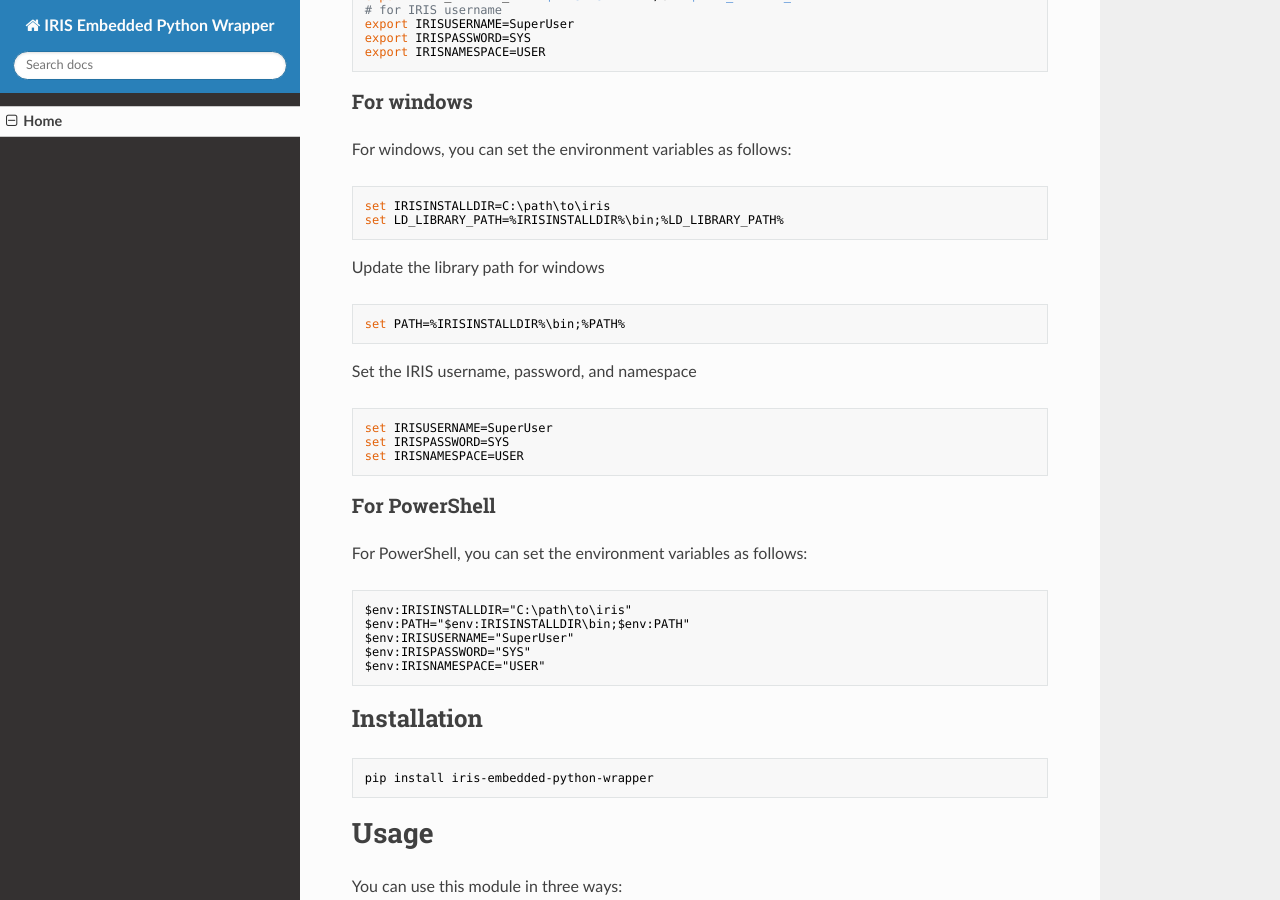
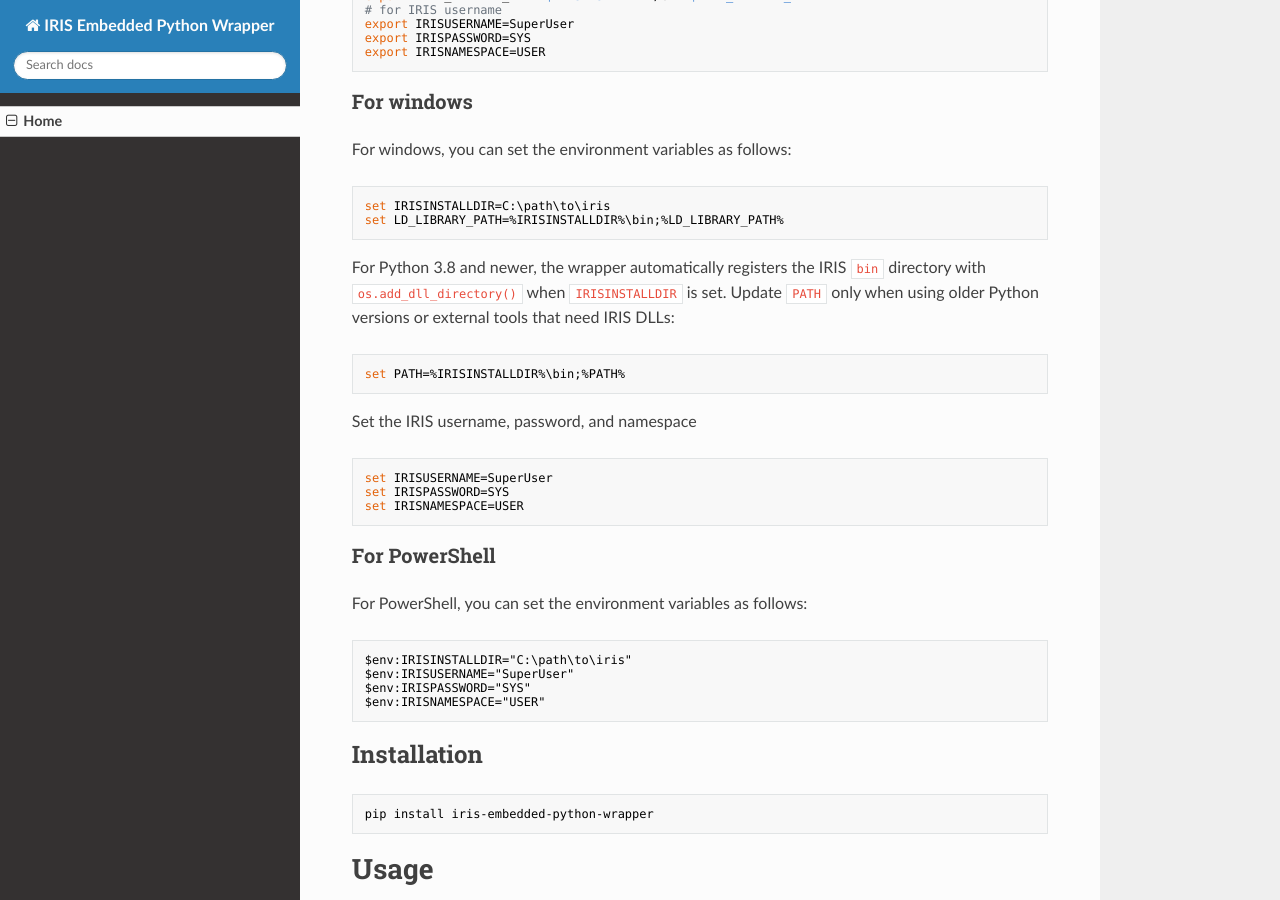
Before and after one commit to grongierisc/iris-embedded-python-wrapper, an MkDocs documentation site: the page built from docs/index.md, in a window 1280 px wide and 900 px high, scrolled down 1073 px. Built offline with MkDocs 1.6.1, drawn with Linux system fonts in a browser that asks for light colours; nearby versions of some CDN libraries.

````diff
--- a/docs/index.md
+++ b/docs/index.md
@@ -50,7 +50,10 @@ set IRISINSTALLDIR=C:\path\to\iris
 set LD_LIBRARY_PATH=%IRISINSTALLDIR%\bin;%LD_LIBRARY_PATH%
 ```
 
-Update the library path for windows
+For Python 3.8 and newer, the wrapper automatically registers the IRIS `bin`
+directory with `os.add_dll_directory()` when `IRISINSTALLDIR` is set. Update
+`PATH` only when using older Python versions or external tools that need IRIS
+DLLs:
 
 ```bash
 set PATH=%IRISINSTALLDIR%\bin;%PATH%
@@ -70,7 +73,6 @@ For PowerShell, you can set the environment variables as follows:
 
 ```powershell
 $env:IRISINSTALLDIR="C:\path\to\iris"
-$env:PATH="$env:IRISINSTALLDIR\bin;$env:PATH"
 $env:IRISUSERNAME="SuperUser"
 $env:IRISPASSWORD="SYS"
 $env:IRISNAMESPACE="USER"
````
Also changed, not shown: README.md (+5 -3 lines), 6 other files.
